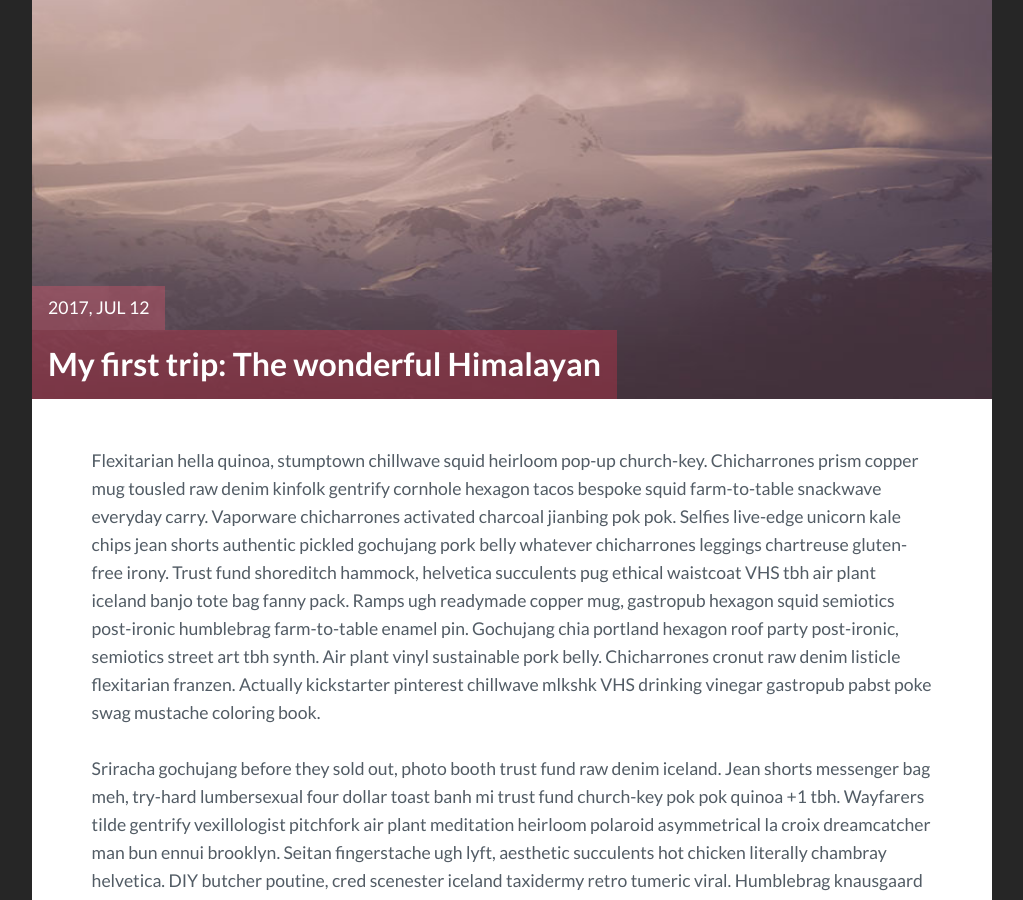
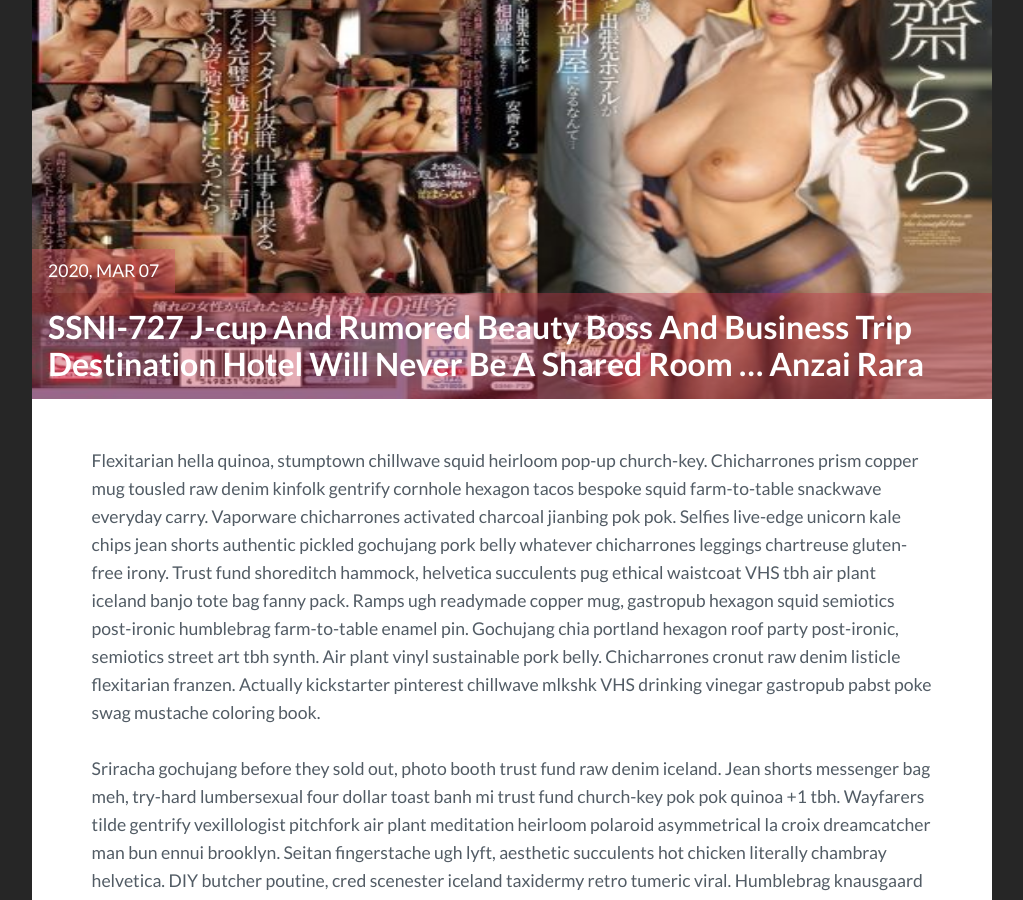
Before and after one commit to onanion/jav, a Jekyll site: the page built from _posts/2017-07-12-the-wonderful-himalayan.markdown, in a window 1280 px wide and 900 px high, scrolled down 314 px. Shown: the whole window, without its empty margins (128-1151 px from the left). Built offline with Jekyll 4.4.1, drawn with Linux system fonts in a browser that asks for light colours; comment, search, counter and statistics services are not loaded; some of the changed text lies outside the part shown.

Commit message:
Update 2017-07-12-the-wonderful-himalayan.markdown

```diff
--- a/_posts/2017-07-12-the-wonderful-himalayan.markdown
+++ b/_posts/2017-07-12-the-wonderful-himalayan.markdown
@@ -1,8 +1,8 @@
 ---
 layout: post
-title: "My first trip: The wonderful Himalayan"
-img: himalayan.jpg # Add image post (optional)
-date: 2017-07-12 12:55:00 +0300
+title: "SSNI-727 J-cup And Rumored Beauty Boss And Business Trip Destination Hotel Will Never Be A Shared Room … Anzai Rara"
+img: ssni-727.jpg # Add image post (optional)
+date: 2020-03-07 12:55:00 +0300
 description: You’ll find this post in your `_posts` directory. Go ahead and edit it and re-build the site to see your changes. # Add post description (optional)
 tag: [Travel, Blogging, Mountains]
 ---
```
